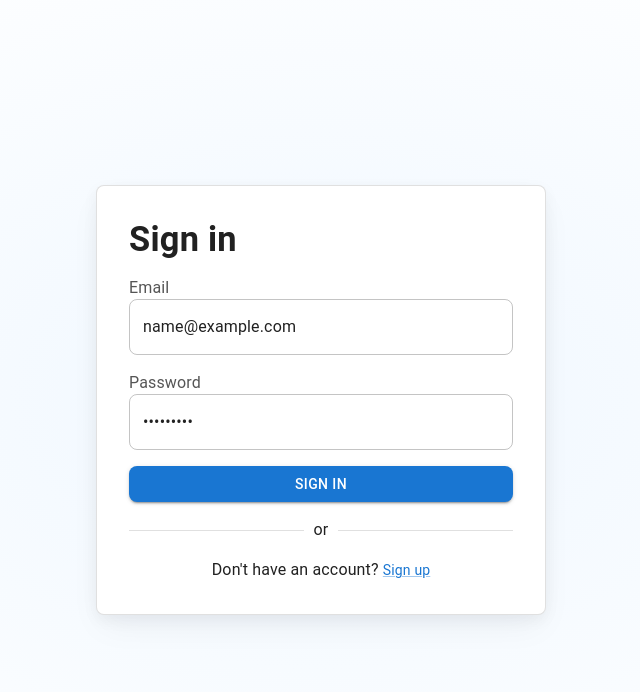
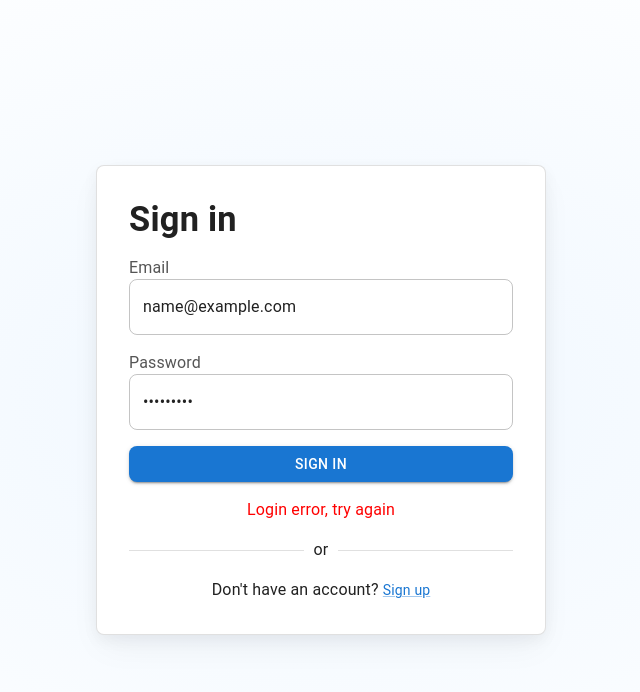
Before and after one commit to FirdavsNurmatov/portfolio, a React (Vite) app in the folder frontend/: page / in a window 1280 px wide. Both pictures are taken after typing "name@example.com", "Sample123" into the empty fields and a click on the button "SIGN IN". Shown: the top 692 px of the page, without its empty margins (319-959 px from the left). Built offline with nearby package versions, Linux system fonts and the light colour scheme; no server answers; the HTML template or start-up script is replaced by a standard one; what axios-auth-refresh would draw is missing.

Commit message:
all done, bug fixes

```diff
--- a/frontend/src/pages/SignIn.tsx
+++ b/frontend/src/pages/SignIn.tsx
@@ -65,6 +65,7 @@ export default function SignIn() {
     const [passwordError, setPasswordError] = React.useState(false);
     const [passwordErrorMessage, setPasswordErrorMessage] = React.useState('');
     const [open, setOpen] = React.useState(false);
+    const [apiError, setApiError] = React.useState('');
     const navigate = useNavigate();
 
     // const handleClickOpen = () => {
@@ -93,8 +94,9 @@ export default function SignIn() {
 
             navigate('/home', { replace: true })
         } catch (err: any) {
-            console.error(err.response?.data || err?.message);
-            alert(err.response?.data?.message || 'Login error');
+            // console.error(err.response?.data || err?.message);
+            // alert(err.response?.data?.message || 'Login error');
+            setApiError(err.response?.data?.message || 'Login error, try again')
         }
     };
 
@@ -198,6 +200,11 @@ export default function SignIn() {
                         >
                             Sign in
                         </Button>
+                        {apiError &&
+                            <Typography sx={{ textAlign: 'center', color: 'red' }}>
+                                {apiError}
+                            </Typography>
+                        }
                         {/* <Link
                             component="button"
                             type="button"
```
